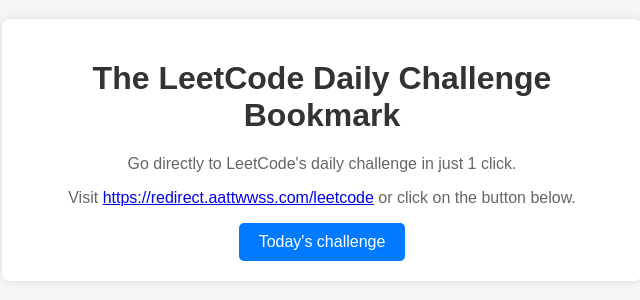
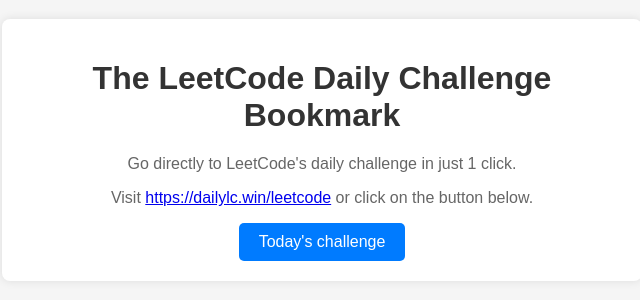
Before and after one commit to aattwwss/leetcode-redirect, a plain HTML site: page index.html in a window 1280 px wide. Shown: the part 250-550 px from the top of the page, without its empty margins (318-958 px from the left). Drawn offline with Linux system fonts and the light colour scheme.

Commit message:
use back dailylc domain

```diff
--- a/index.html
+++ b/index.html
@@ -64,10 +64,10 @@
     <h1>The LeetCode Daily Challenge Bookmark</h1>
     <p>Go directly to LeetCode's daily challenge in just 1 click.</p>
     <p>Visit
-      <a href="https://redirect.aattwwss.com/leetcode" target="_top">https://redirect.aattwwss.com/leetcode</a>
+      <a href="https://dailylc.win/leetcode" target="_top">https://dailylc.win/leetcode</a>
       or click on the button below.
     </p>
-    <button onclick="window.location.href='https://redirect.aattwwss.com/leetcode'">Today's challenge</button>
+    <button onclick="window.location.href='https://dailylc.win/leetcode'">Today's challenge</button>
   </div>
 </body>
 
```
